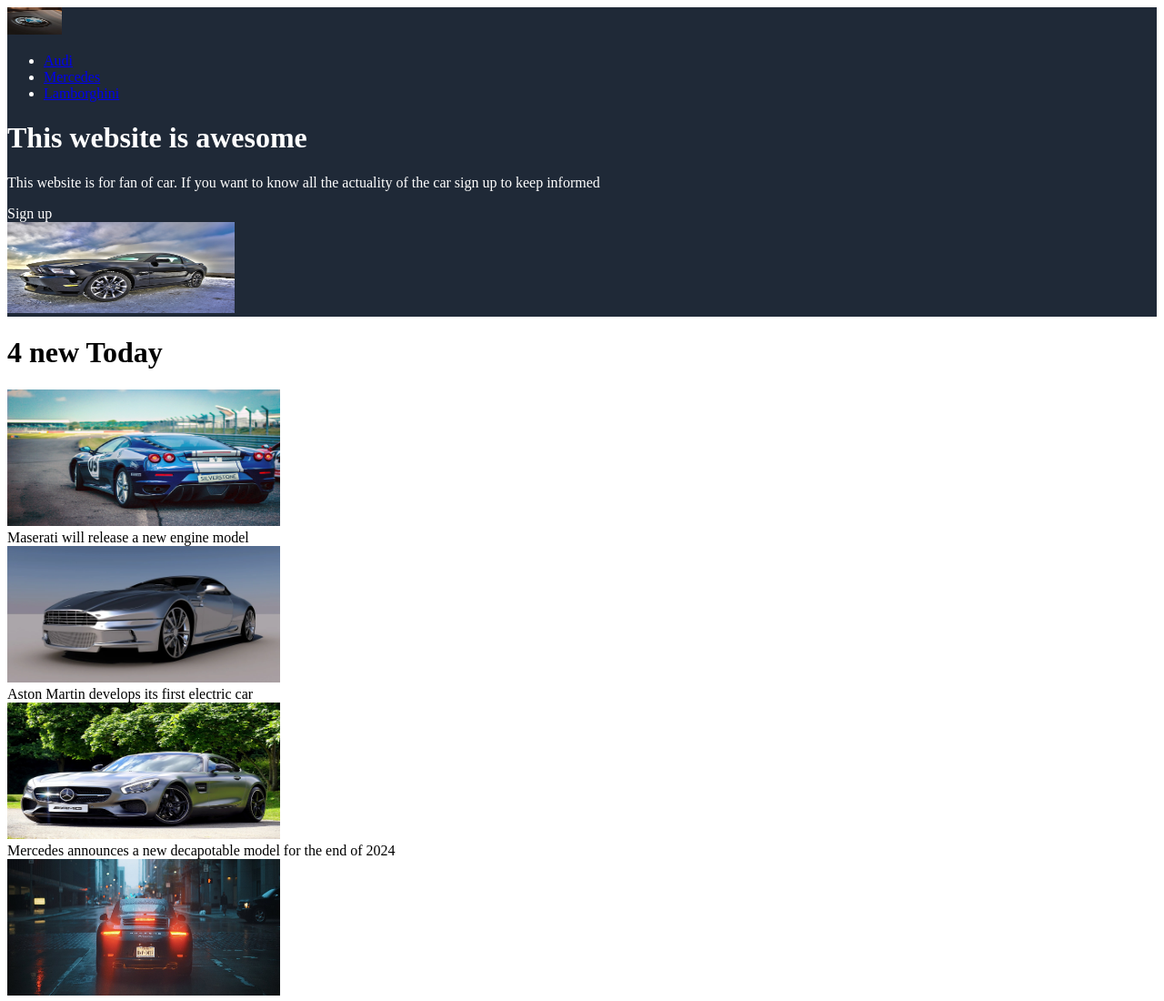
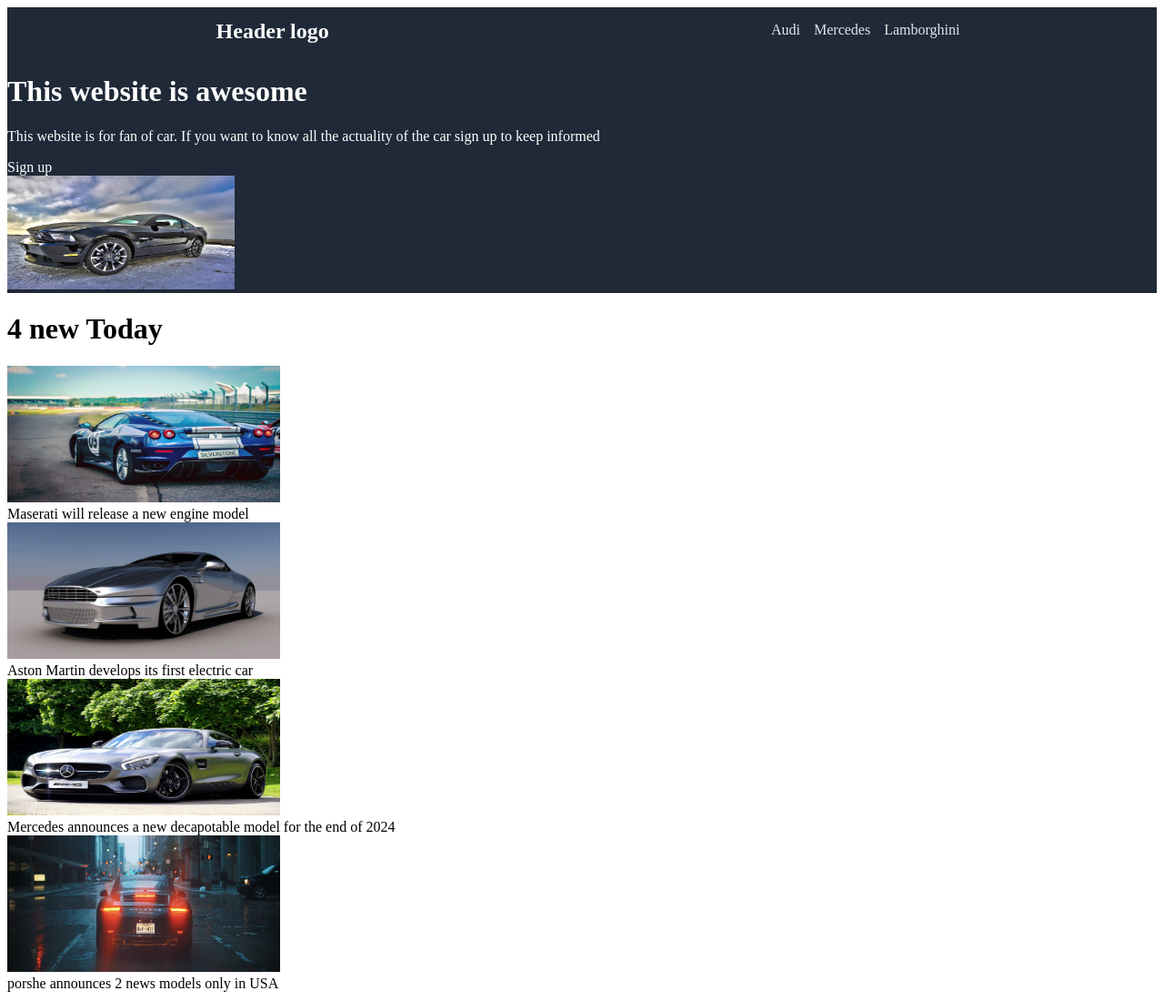
Before and after one commit to Marwan936/landing-page, a plain HTML site: page index.html in a window 1280 px wide. Shown: the top 1100 px of the page at 91% size. Drawn offline with Linux system fonts and the light colour scheme.

Commit message:
Finish css structure finish css structure of information with pictures finish css structure of interview finish css structure of call to action finish css structure of footer

```diff
--- a/index.html
+++ b/index.html
@@ -11,7 +11,7 @@
 <body>
   <div class="top">
 <div class="header">
-  <img src="logo.webp" alt="logo de BMW" width="60px" height="30px">
+  <div class="logo">Header logo</div>
   <ul>
   <li><a href="link1.jpeg"> Audi </a></li>
   <li><a href="link2.jpeg"> Mercedes </a></li>
@@ -24,8 +24,9 @@
 <p>This website is for fan of car. If you want to know all the actuality of the car sign up to keep informed</p>
 <bouton>Sign up</bouton>
 </div>
-<img src="placeholder.jpg" alt="Beautiful Mustang" width="250px" height="100px">
-
+<div class="imageD">
+<img src="placeholder.jpg" alt="Beautiful Mustang" width="250px" height="125px">
+</div>
   </div>
 
   <div class="images"> <!--open div info-->
--- a/style.css
+++ b/style.css
@@ -8,3 +8,30 @@ body{
  background: #1f2937;
 
 }
+
+.header{
+    display: flex;
+    justify-content: space-around;
+}
+
+.logo{
+    font-size: 24px;
+    color: #F9FAF8;
+    padding: 13px;
+    font-weight: bold;
+}
+
+ul{
+    display: flex;
+    list-style: none;
+    gap: 15px;
+}
+
+a{
+    color: #E5E7EB;
+    text-decoration: none;
+}
+
+.description .imageD {
+    display:flex;
+}
```
